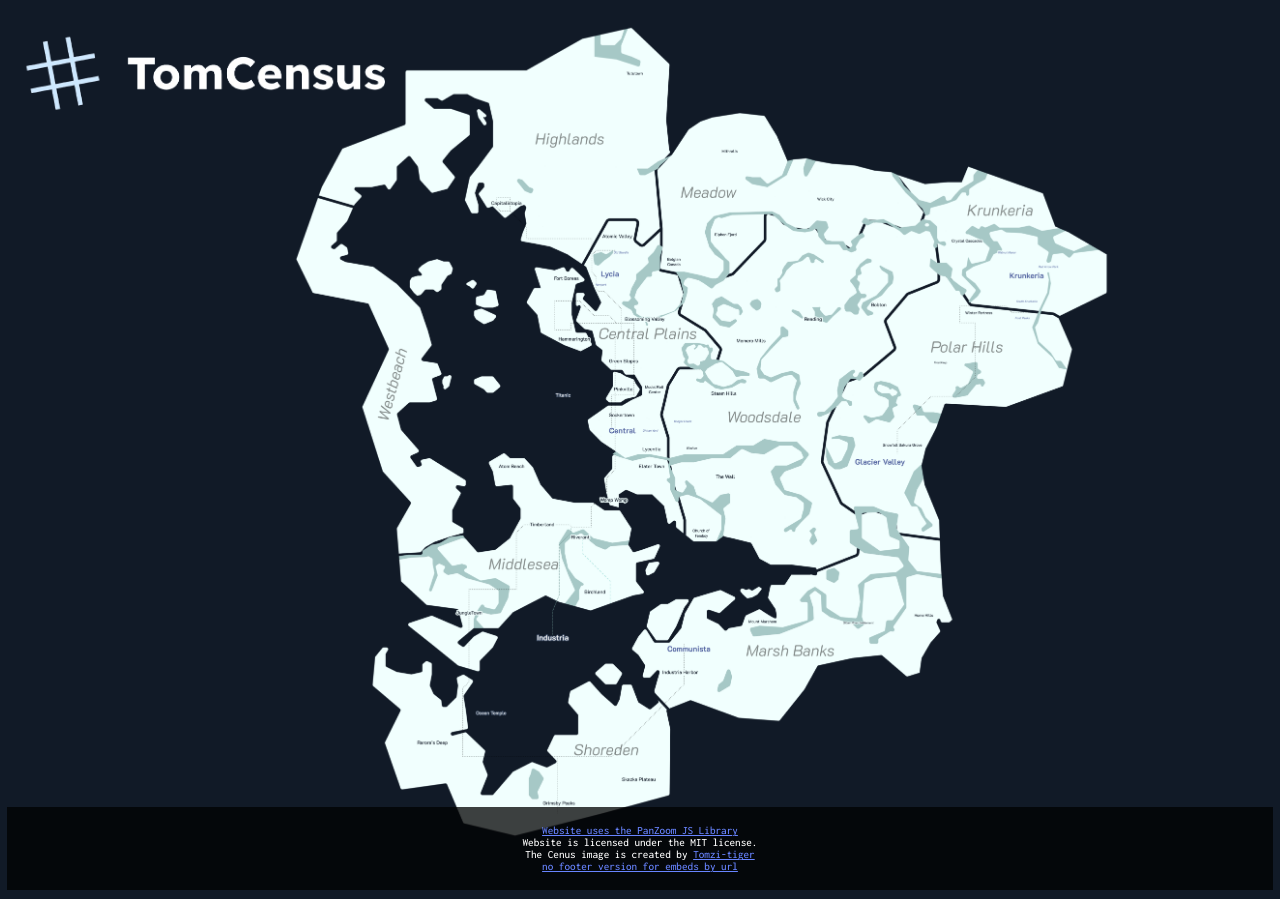
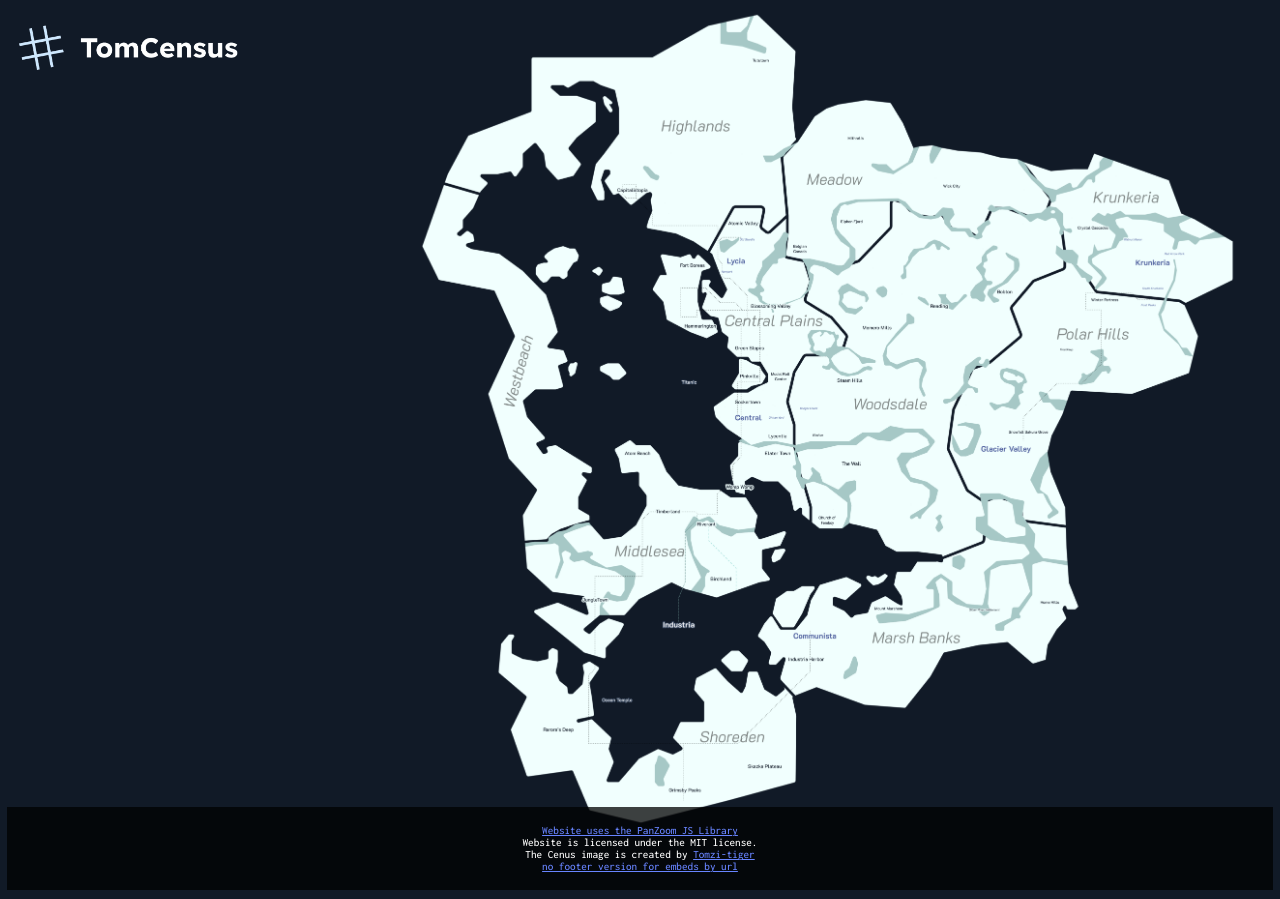
Before and after one commit to BoogieHasFun/tom-cenus-snacksmp, a website: page index.html in a window 1280 px wide. Drawn offline with Linux system fonts and the light colour scheme; some packages are replaced by stand-ins of ours; a script that the page names is missing.

Commit message:
smaller hasktag

```diff
--- a/index.html
+++ b/index.html
@@ -17,7 +17,7 @@
 </head>
 
 <body>
-    <div id="cenus-hash" style="position: absolute;"><img style="height: 100pt;" src="img/Hashtag-Tom-Cenus.png"></div>
+    <div id="cenus-hash" style="position: absolute;"><img id="cenus-hash" src="img/Hashtag-Tom-Cenus.png"></div>
     <!-- Map -->
     <img id="cenus-img" class="cenus-img" src="img/TC-Settlements.png"></img>
       <br>
--- a/style.css
+++ b/style.css
@@ -65,12 +65,13 @@ code {
 }
 #cenus-hash {
     z-index: 3;
+    height: 30%;
 }
 
 #cenus-img {
     position: relative;
     height: 55em;
-    right: -20%;
-    bottom: 1em;
+    right: -30%;
+    bottom: 1.8em;
     z-index: 0;
 }
```
Also changed, not shown: no-footer.html (+2 -2 lines).
